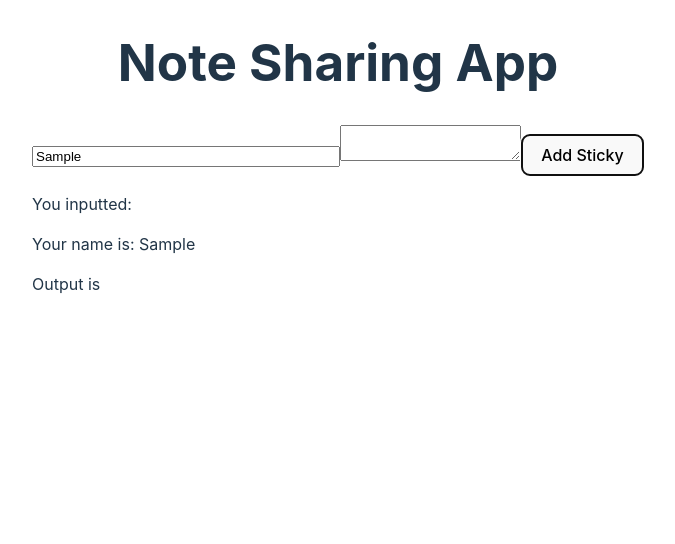
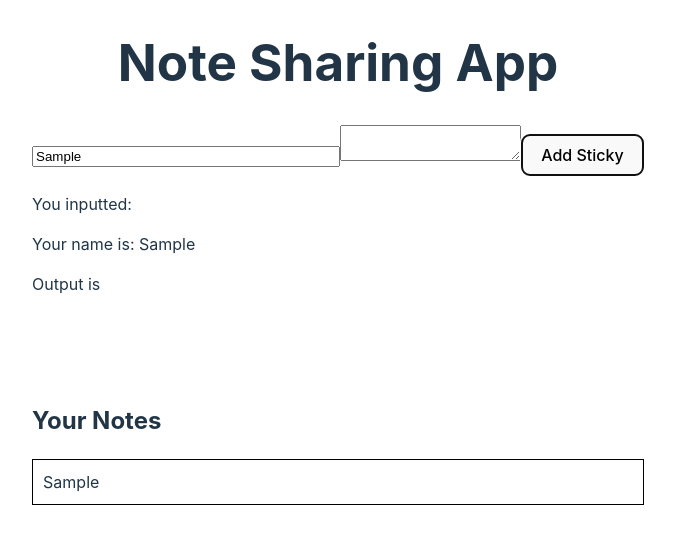
Before and after one commit to DanielO-M05/SteelHacks, a React (Vite) app in the folder note/: page / in a window 1280 px wide. Both pictures are taken after typing "Sample", "Sample" into the empty fields and a click on the button "Add Sticky". Shown: the top 544 px of the page, without its empty margins (302-977 px from the left). Built offline with nearby package versions, Linux system fonts and the light colour scheme; no server answers.

Commit message:
Saved stickies

```diff
--- a/note/src/App.jsx
+++ b/note/src/App.jsx
@@ -9,6 +9,7 @@ function App() {
   const [name, setName] = useState('');
   const [ws, setWs] = useState(null);
   const [summary, setSummary] = useState('');
+  const [notes, setNotes] = useState([]);
 
 
 
@@ -44,10 +45,13 @@ function App() {
         }
     };
 
-    const handleClear = () => {
-        // Save old input to notes
-        setInput("");
-    }
+    const createNote = () => {
+        if (input.trim() !== '') {
+            const newNote = {text: input};
+            setNotes([...notes, newNote]);
+            setInput('');
+        }
+    };
 
     const handleInput = () => {
         console.log("yippee");
@@ -66,7 +70,7 @@ function App() {
                     value={input}
                     onChange={(e) => setInput(e.target.value)}
                 />
-                <button onClick={handleClear}>Add Sticky</button>
+                <button onClick={createNote}>Add Sticky</button>
                 <p>You inputted: {input}</p>
                 <p>Your name is: {name}</p>
                 <p>Output is {summary}</p>
@@ -76,6 +80,14 @@ function App() {
                 {/* <button onClick={sendMessage}>Send Message to Server</button>
         <p>Response from server: {response}</p> */}
             </div>
+            <div>
+                <h2>Your Notes</h2>
+                {notes.map((note, index) => (
+                    <div key={index} style={{border: '1px solid black', padding: '10px', margin: '10px 0'}}>
+                        {note.text}
+                    </div>
+                ))}
+            </div>
         </>
     );
 }
```
